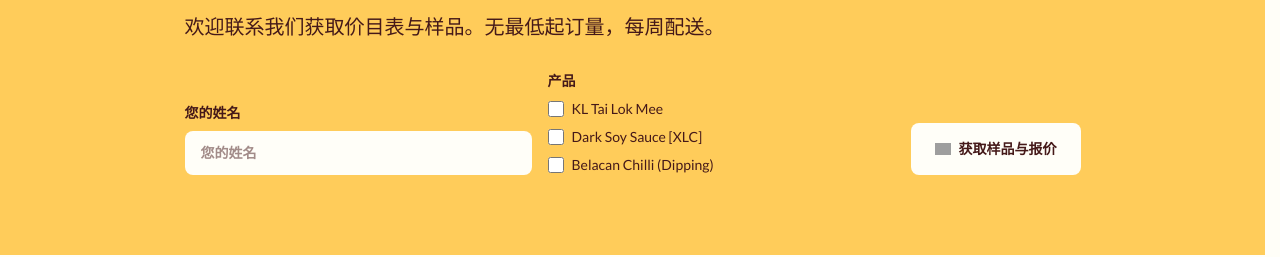
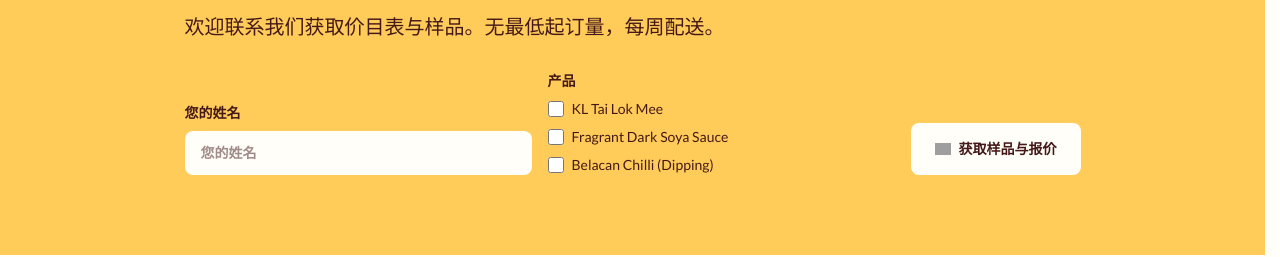
Before and after one commit to Junjie14321/doublegainWeb, a Next.js app: page /en/chinese-noodle in a window 1280 px wide. Shown: the part 2840-3097 px from the top of the page. Built offline with nearby package versions, Linux system fonts and the light colour scheme; no server answers; grey boxes are pictures that could not be loaded; a web font is replaced by a local one.

Commit message:
fix: rename 'Dark Soy Sauce [XLC]' to 'Fragrant Dark Soya Sauce' in noodle LP form checkboxes
Co-Authored-By: Claude Sonnet 4.6 <noreply@anthropic.com>
Claude-Session: https://claude.ai/code/session_01Cc3iubVT3VVEAPa3jBHaxq

```diff
--- a/app/[locale]/landing-pages/english-braises/page.tsx
+++ b/app/[locale]/landing-pages/english-braises/page.tsx
@@ -246,7 +246,7 @@ export function LandingPageTemplate({ variant = 'english' }: { variant?: Landing
             {noodle && (
               <fieldset className="flex-1 space-y-2 font-body text-sm">
                 <legend className="font-bold">{chinese ? '产品' : 'Products'}</legend>
-                {['KL Tai Lok Mee', 'Dark Soy Sauce [XLC]', 'Belacan Chilli (Dipping)'].map((product) => (
+                {['KL Tai Lok Mee', 'Fragrant Dark Soya Sauce', 'Belacan Chilli (Dipping)'].map((product) => (
                   <label key={product} className="flex items-center gap-2 font-bold">
                     <input type="checkbox" name="products" value={product} className="h-4 w-4 accent-primary" />
                     {product}
```
